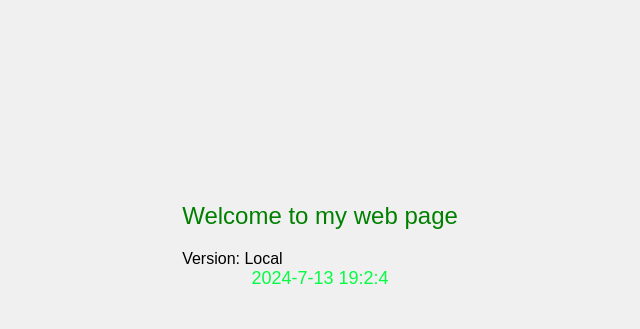
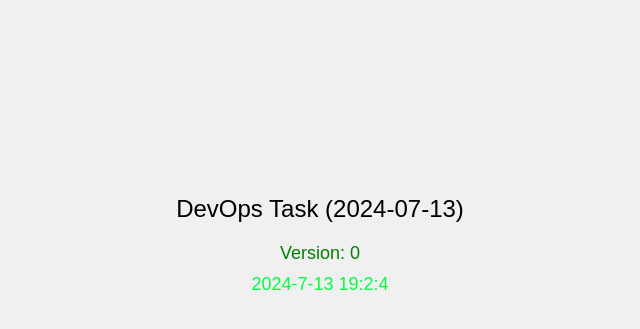
Before and after one commit to George-Hampson/heroku_task, a Flask app: page / in a window 1280 px wide. Shown: the part 155-484 px from the top of the page, without its empty margins (320-960 px from the left). Run offline with Flask 2, Linux system fonts and the light colour scheme.

Commit message:
Visual updates + version

```diff
--- a/app/app.py
+++ b/app/app.py
@@ -1,18 +1,20 @@
 from flask import Flask, render_template
 import os
+from datetime import datetime
 
 app = Flask(__name__)
 
-
-# Define a route for the root URL '/'
 @app.route('/')
 def index():
     # Get GitHub run number from environment variable, defaulting to 'Local'
     github_run_number = os.getenv('GITHUB_RUN_NUMBER', 'Local')
+    commit_count = os.getenv('GITHUB_COMMIT_COUNT', '0')
+
+    # Get the current date
+    current_date = datetime.now().strftime('%Y-%m-%d')
 
     # Render the template 'index.html' and pass variables to it
-    return render_template('index.html', version=github_run_number)
-
+    return render_template('index.html', version=github_run_number, commit_count=commit_count, current_date=current_date)
 
 if __name__ == '__main__':
     app.run(debug=True, host='0.0.0.0', port=int(os.environ.get('PORT', 5000)))
--- a/app/templates/index.html
+++ b/app/templates/index.html
@@ -14,14 +14,20 @@
             background-color: #f0f0f0;
             font-family: Arial, sans-serif;
         }
+        .container {
+            text-align: center;
+        }
         .welcome-text {
-            text-align: center;
-            color: green;
+            color: black;
             font-size: 24px;
             margin-bottom: 20px;
         }
+        .version {
+            font-size: 18px;
+            color: green;
+            margin-bottom: 10px;
+        }
         .datetime {
-            text-align: center;
             font-size: 18px;
             color: #05fc43;
         }
@@ -30,10 +36,10 @@
 <body>
     <div class="container">
         <div class="welcome-text">
-            Welcome to my web page
+            DevOps Task ({{ current_date }})
         </div>
         <div class="version">
-            Version: {{ version }}
+            Version: {{ commit_count }}
         </div>
         <div class="datetime">
             <!-- JavaScript to display current date and time -->
```
